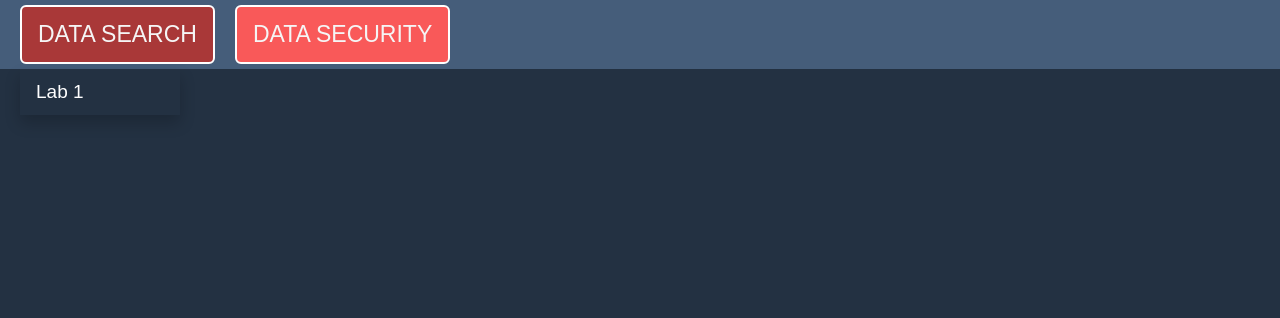
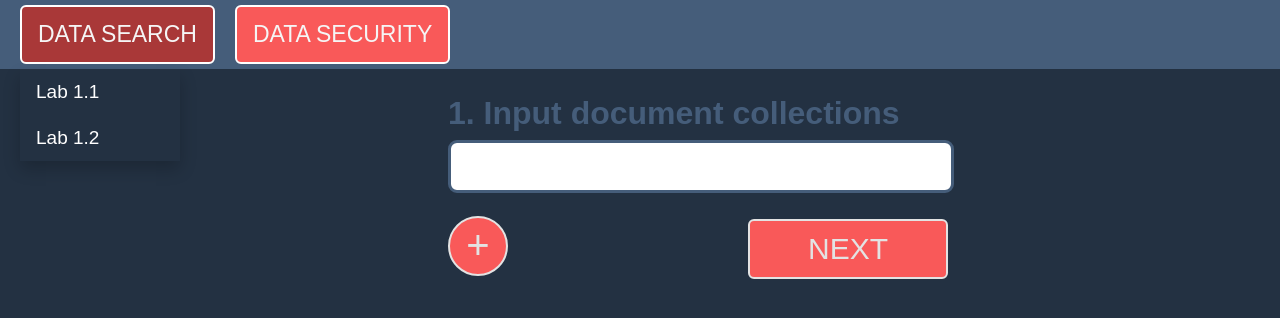
Before and after one commit to valerystopen-dev/kpiLabs, a React (Create React App) app: page /data-search12 in a window 1280 px wide. Shown: the top 318 px of the page. Built offline with nearby package versions, Linux system fonts and the light colour scheme.

Commit message:
part 2 lab 1 data search UI

```diff
--- a/src/App.js
+++ b/src/App.js
@@ -1,6 +1,7 @@
 import React from 'react';
 import {Lab1} from './DataSearch/Lab1/Lab1'
 import {Lab01} from "./DataSecurity/Lab1/Lab01";
+import {Lab12} from "./DataSearch/Lab1/Lab12";
 import {Main} from "./Main/Main";
 import {Routes, Route, BrowserRouter} from "react-router-dom"
 
@@ -12,6 +13,7 @@ export const App = () => {
           <Routes>
             <Route path="/" element={<Main/>}/>
             <Route path="/data-search1" element={<Lab1/>}/>
+              <Route path="/data-search12" element={<Lab12/>}/>
             <Route path="/data-security1" element={<Lab01/>}/>
           </Routes>
       </BrowserRouter>
--- /dev/null
+++ b/src/DataSearch/Lab1/Lab12.js
@@ -0,0 +1,82 @@
+import React, {useState} from "react";
+import './lab1.css'
+
+export const Lab12 = () => {
+    const [visiblePart, setVisiblePart] = useState(1)
+    const [counter, setCounter] = useState(1);
+    const [documentCollections, setDocumentCollections] = useState([])
+    const [searchQuery, setSearchQuery] = useState([])
+
+
+    const handleDocumentChange = (evt, key) => {
+        if(documentCollections[key] !== evt.target.value){
+            const newArr = documentCollections
+            newArr[key] = evt.target.value
+            setDocumentCollections(newArr)
+        }
+    }
+
+    const handleAddClick = (evt) => {
+        if(visiblePart === 1 && counter === documentCollections.length)
+        {
+            setCounter(counter + 1);
+        }
+    };
+
+    const handleNext = () => {
+        if(visiblePart === 1 && documentCollections.length > 0) {
+            setCounter(1)
+            setVisiblePart(visiblePart + 1)
+        }
+    }
+
+    const handleSubmit = (event) =>{
+        event.preventDefault();
+        setSearchQuery(event.target[0].value)
+    }
+
+    const afterSubmission = (event) => {
+        event.preventDefault();
+    }
+
+    return(
+        <div>
+            {visiblePart === 1 ? <form className="lab1" onSubmit = {afterSubmission}>
+                <b>1. Input document collections</b>
+                {Array.from(Array(counter)).map((el, c) => {
+                    return <input id="documentInp"
+                                  className='fInput'
+                                  key={c}
+                                  type="text"
+                                  onChange={event => handleDocumentChange(event, c)}>
+                    </input>;
+                })}
+                <button className="addButton" onClick={handleAddClick}>+</button>
+                <button className="submitButton" onClick={handleNext}>NEXT</button>
+            </form> : <div/>}
+            { visiblePart===2 ?
+                <form className="lab1" onSubmit = {handleSubmit}>
+                    <b>2. Input search query</b>
+                    <input id="searchInp"
+                           className='fInput'
+                           type="text">
+                    </input>
+                    <button style={{marginLeft: '60%'}} className="submitButton">SUBMIT</button>
+                </form> : <div/>}
+            {searchQuery.length > 0 ? (
+                <div>
+                    <div className='lab1' style={{display: 'inline'}}>
+                        <b>Documents: </b>
+                        {documentCollections.map((doc)=>{
+                            return <p style={{color: 'white'}}>{doc}</p>
+                        })}
+                    </div>
+                    <div className='lab1' style={{display: 'inline'}}>
+                        <b>Search query: </b>
+                        <p style={{color: 'white'}}>{searchQuery}</p>
+                    </div>
+                </div>
+            ) : <div/>}
+        </div>
+    )
+}
--- a/src/Header/Header.js
+++ b/src/Header/Header.js
@@ -9,7 +9,8 @@ export const Header = () => {
                     <i className="fa fa-caret-down"></i>
                 </button>
                 <div className="dropdown-content">
-                    <a href="/data-search1">Lab 1</a>
+                    <a href="/data-search1">Lab 1.1</a>
+                    <a href="/data-search12">Lab 1.2</a>
                 </div>
             </div>
             <div className="dropdown">
```
